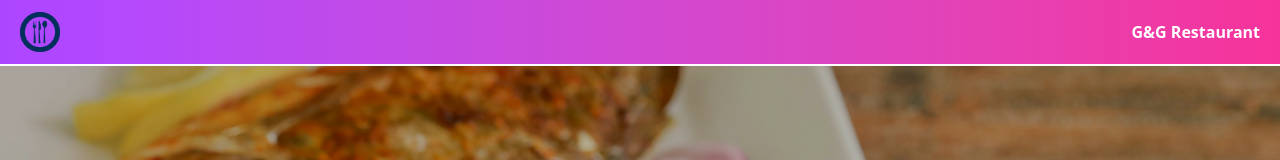
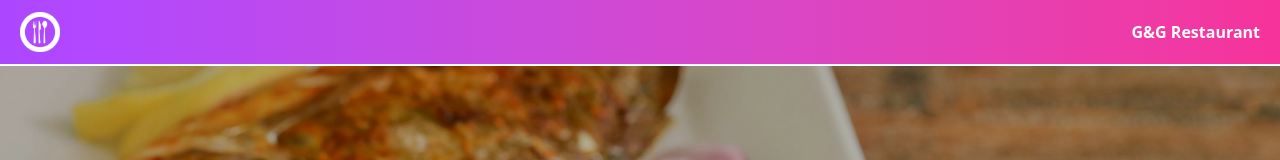
Before and after one commit to Ayanyiola-Enoch/Restaurant-Status, a React (Vite) app: page / in a window 1280 px wide. Shown: the top 160 px of the page. Built offline with nearby package versions, Linux system fonts and the light colour scheme.

Commit message:
adjusted the logo color

```diff
--- a/src/App.jsx
+++ b/src/App.jsx
@@ -33,8 +33,7 @@ function App() {
     <>
       {/* LOGO */}
       <div className='p-5 font-bold border-b-2 text-white flex justify-between h-16.5 bg-gradient-to-r from-purple-500 to-pink-500 items-center fixed top-0 w-full z-50'>
-        <img src='/food-png.png' alt='logo' className='h-10' />
-        <p className='hover:border-b-2 cursor-pointer text-white'>G&G Restaurant</p>
+      <img src='/food-png.png' alt='logo' className='h-10 filter brightness-0 invert' />        <p className='hover:border-b-2 cursor-pointer text-white'>G&G Restaurant</p>
       </div>
 
       {/* MAIN CONTENT */}
```
